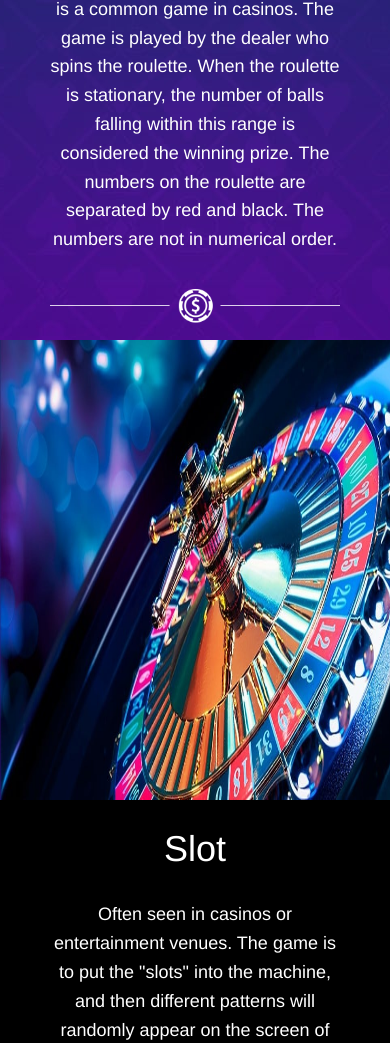
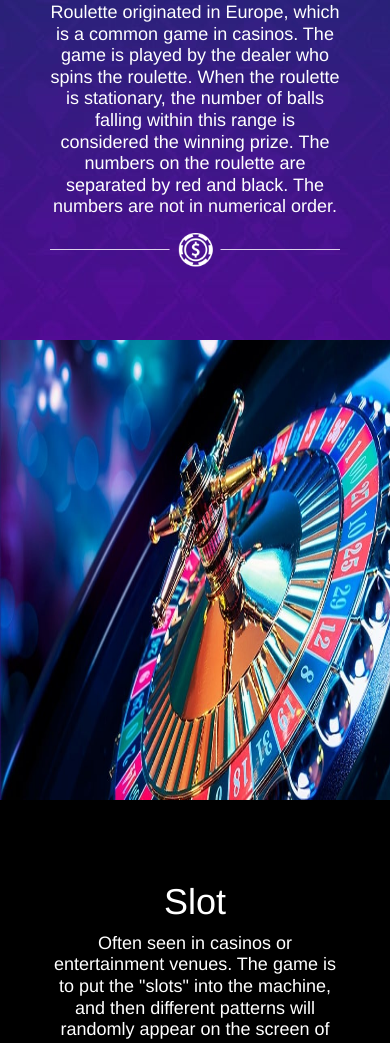
Before and after one commit to cheenlam/casino, a plain HTML site: page index.html in a window 390 px wide. Shown: the part 747-1790 px from the top of the page. Drawn offline with nearby package versions, Linux system fonts and the light colour scheme.

Commit message:
Update main.css

```diff
--- a/css/main.css
+++ b/css/main.css
@@ -589,6 +589,10 @@ img{
     .diningbody div{
         width: 100%;
     }
+    .gametext p{
+        line-height: 1.2em;
+        margin: 10px 0;
+    }
 }
 
 
```
